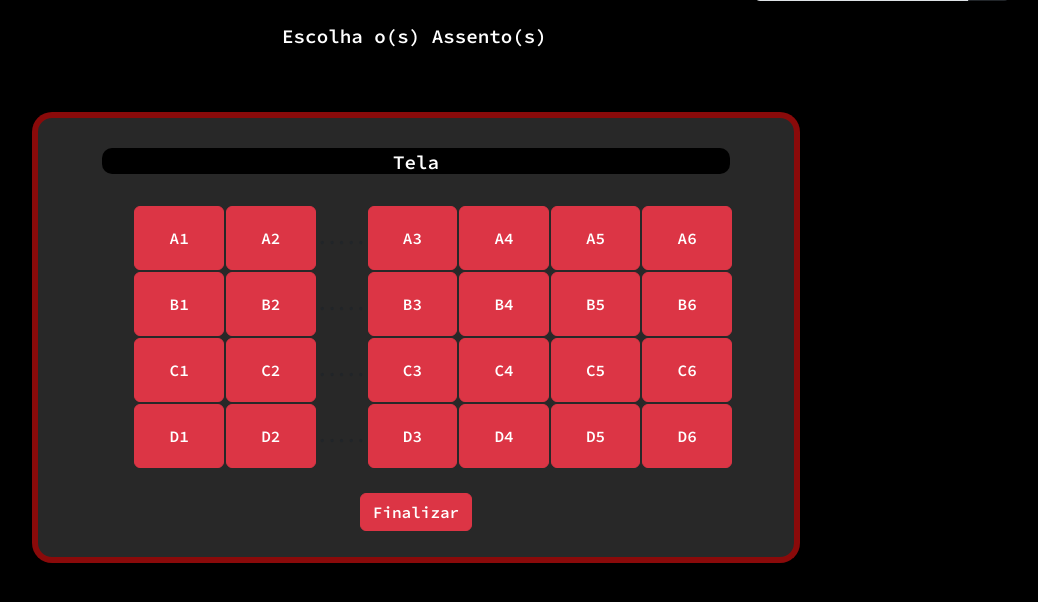
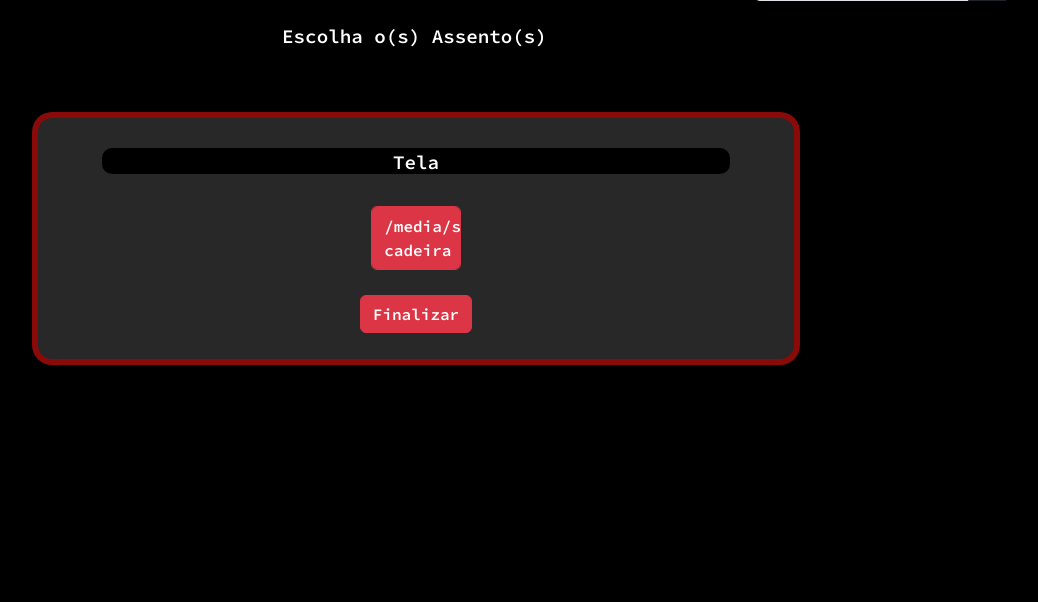
Before and after one commit to LucasBoelter/DuplaDeDois, a Django app: template assentos_app/templates/assentos_app/paginas/index.html in a window 1280 px wide. Shown: the part 52-654 px from the top of the page, without its empty margins (224-1262 px from the left). Run offline with Django 4.2, Linux system fonts and the light colour scheme; the template is opened without the code that fills it: most values are stand-ins (such as "Sample title", 1, 10 or a date in 2020).

Commit message:
otimizando index assentos

```diff
--- a/assentos_app/templates/assentos_app/paginas/index.html
+++ b/assentos_app/templates/assentos_app/paginas/index.html
@@ -13,50 +13,13 @@
                     <p>Tela</p>
                 </div>
             </tr>
-            <tr class="colunas">
-                <td><button id='A1' value='1' name='btn_a1' class="btn btn-danger assento">A1</button></td>
-                <td><button id='A2' value='1' class="btn btn-danger assento">A2</button></td>
-                <td>
-                    <div>.....</div>
-                </td>
-                <td><button id='A3' value='1' class="btn btn-danger assento">A3</button></td>
-                <td><button id='A4' value='1' class="btn btn-danger assento">A4</button></td>
-                <td><button id='A5' value='1' class="btn btn-danger assento">A5</button></td>
-                <td><button id='A6' value='1' class="btn btn-danger assento">A6</button></td>
-            </tr>
-            <tr>
-                <td><button id='B1' value='1' class="btn btn-danger assento">B1</button></td>
-                <td><button id='B2' value='1' class="btn btn-danger assento">B2</button></td>
-                <td>
-                    <div>.....</div>
-                </td>
-                <td><button id='B3' value='1' class="btn btn-danger assento">B3</button></td>
-                <td><button id='B4' value='1' class="btn btn-danger assento">B4</button></td>
-                <td><button id='B5' value='1' class="btn btn-danger assento">B5</button></td>
-                <td><button id='B6' value='1' class="btn btn-danger assento">B6</button></td>
-            </tr>
-            <tr>
-                <td><button id='C1' value='1' class="btn btn-danger assento">C1</button></td>
-                <td><button id='C2' value='1' class="btn btn-danger assento">C2</button></td>
-                <td>
-                    <div>.....</div>
-                </td>
-                <td><button id='C3' value='1' class="btn btn-danger assento">C3</button></td>
-                <td><button id='C4' value='1' class="btn btn-danger assento">C4</button></td>
-                <td><button id='C5' value='1' class="btn btn-danger assento">C5</button></td>
-                <td><button id='C6' value='1' class="btn btn-danger assento">C6</button></td>
-            </tr>
-            <tr>
-                <td><button id='D1' value='1' class="btn btn-danger assento">D1</button></td>
-                <td><button id='D2' value='1' class="btn btn-danger assento">D2</button></td>
-                <td>
-                    <div>.....</div>
-                </td>
-                <td><button id='D3' value='1' class="btn btn-danger assento">D3</button></td>
-                <td><button id='D4' value='1' class="btn btn-danger assento">D4</button></td>
-                <td><button id='D5' value='1' class="btn btn-danger assento">D5</button></td>
-                <td><button id='D6' value='1' class="btn btn-danger assento">D6</button></td>
-            </tr>
+            {% for fileira in fileiras %}
+                <tr class="linhas">
+                    {%for cadeira in quant_cadeiras %}
+                        <td><button id='{{fileira}}{{cadeira}}' value=1 name='btn{{fileira}}{{cadeira}}' class="btn btn-danger assento">{{fileira}}{{cadeira}}</button></td>
+                    {% endfor %}
+                </tr>
+            {% endfor %}
         </table>
         <br>
     <form action="{% url 'assentos_app:pag' %}">
--- a/meus_statics/global/css/style.css
+++ b/meus_statics/global/css/style.css
@@ -93,6 +93,7 @@
     border-radius: 20px;
     margin: 5% 20% 10% 20%;
     text-align: center;
+    text-align: -webkit-center;
     background-color: #ffffff28;
     padding: 2% 5%;
     overflow: auto;
@@ -112,15 +113,7 @@
     font-size: 1.5vw;
 }
 
-.caixa_assentos table {
-    margin-left: 5%;
-}
-
-.caixa_assentos tr {
-    margin-left: 5%;
-}
-
-.colunas {
+.linhas {
     width: 100%;
     justify-content: space-around;
 }
@@ -131,3 +124,7 @@
     overflow: auto;
     font-size: 2vw;
 }
+
+td:nth-child(2) > button {
+    margin-right: 50px;
+}
```
Also changed, not shown: assentos_app/views.py (+9 -13 lines), usuario_app/forms.py (+55 -11 lines).
